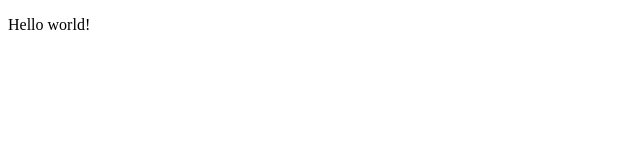
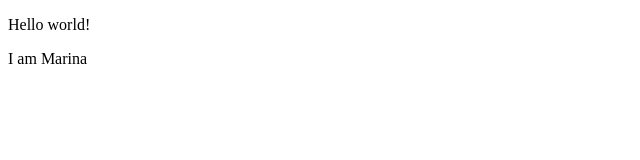
Before and after one commit to Dimmero/Pink, a plain HTML site: page index.html in a window 1280 px wide. Shown: the full height of the page, 0-640 px from the left. Drawn offline with Linux system fonts and the light colour scheme.

Commit message:
Update index.html
add i am marina

```diff
--- a/index.html
+++ b/index.html
@@ -7,5 +7,6 @@
 </head>
 <body>
 <p>Hello world!</p>
+<p>I am Marina</p>
 </body>
 </html>
```
